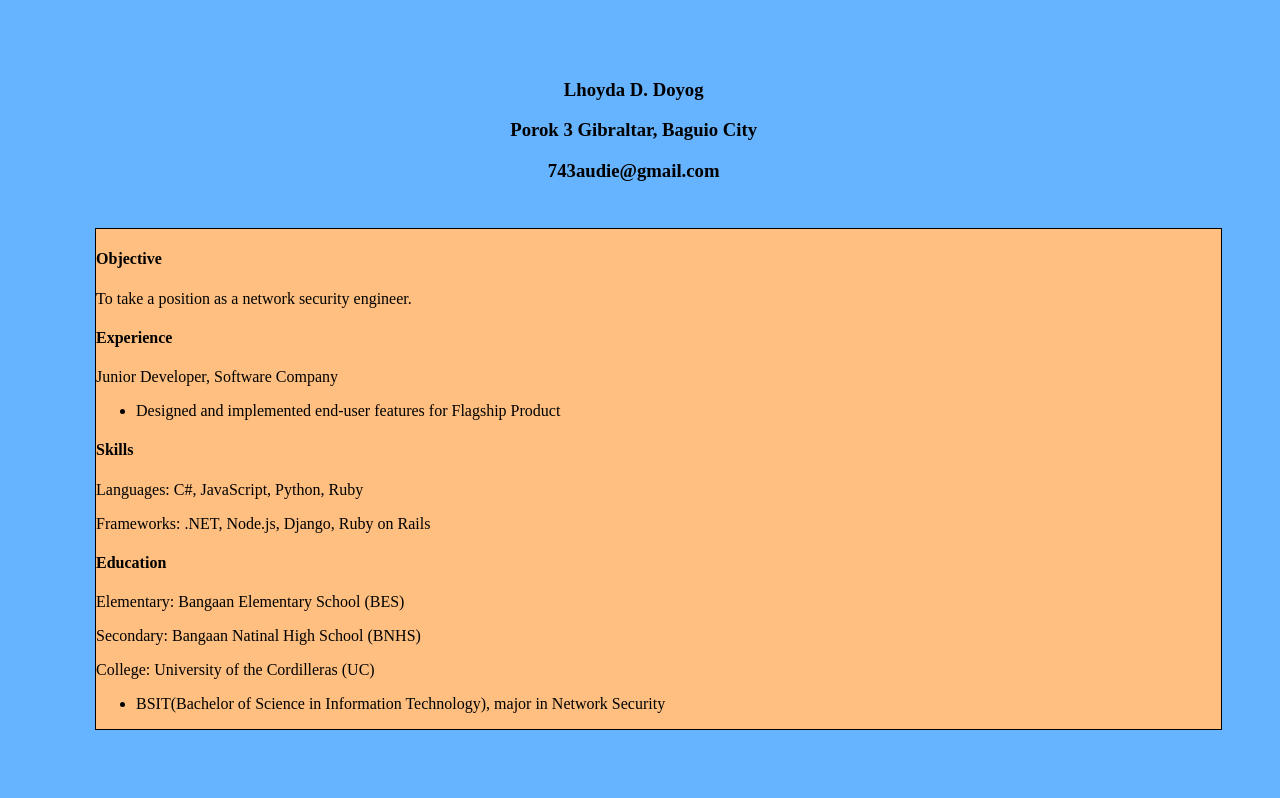
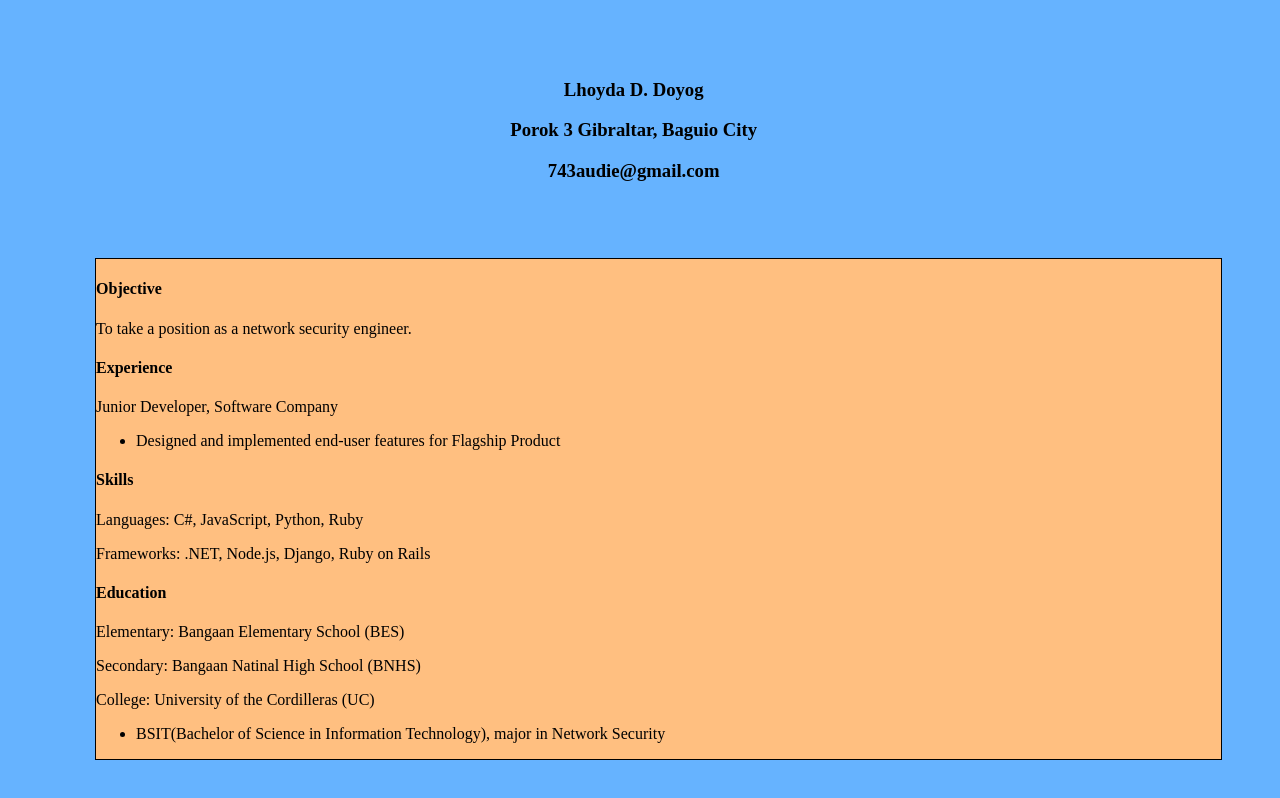
Before and after one commit to lhoydaDoyog/resume.github.io, a plain HTML site: page index.html in a window 1280 px wide. Drawn offline with Linux system fonts and the light colour scheme.

Commit message:
Update index.html

```diff
--- a/index.html
+++ b/index.html
@@ -26,7 +26,7 @@
 
 </div>
 
-        <div class="right" style="background-color: #ffbf80; border: solid black 1px; position: relative; float: right; margin-top: 50px; width: 89%; height: 500px;  margin-bottom: 70px;clear: both; margin-right: 50px; ">
+        <div class="right" style="background-color: #ffbf80; border: solid black 1px; position: relative; float: right; margin-top: 80px; width: 89%; height: 500px;  margin-bottom: 70px;clear: both; margin-right: 50px; ">
 
             <h4>Objective</h4>
 
```
